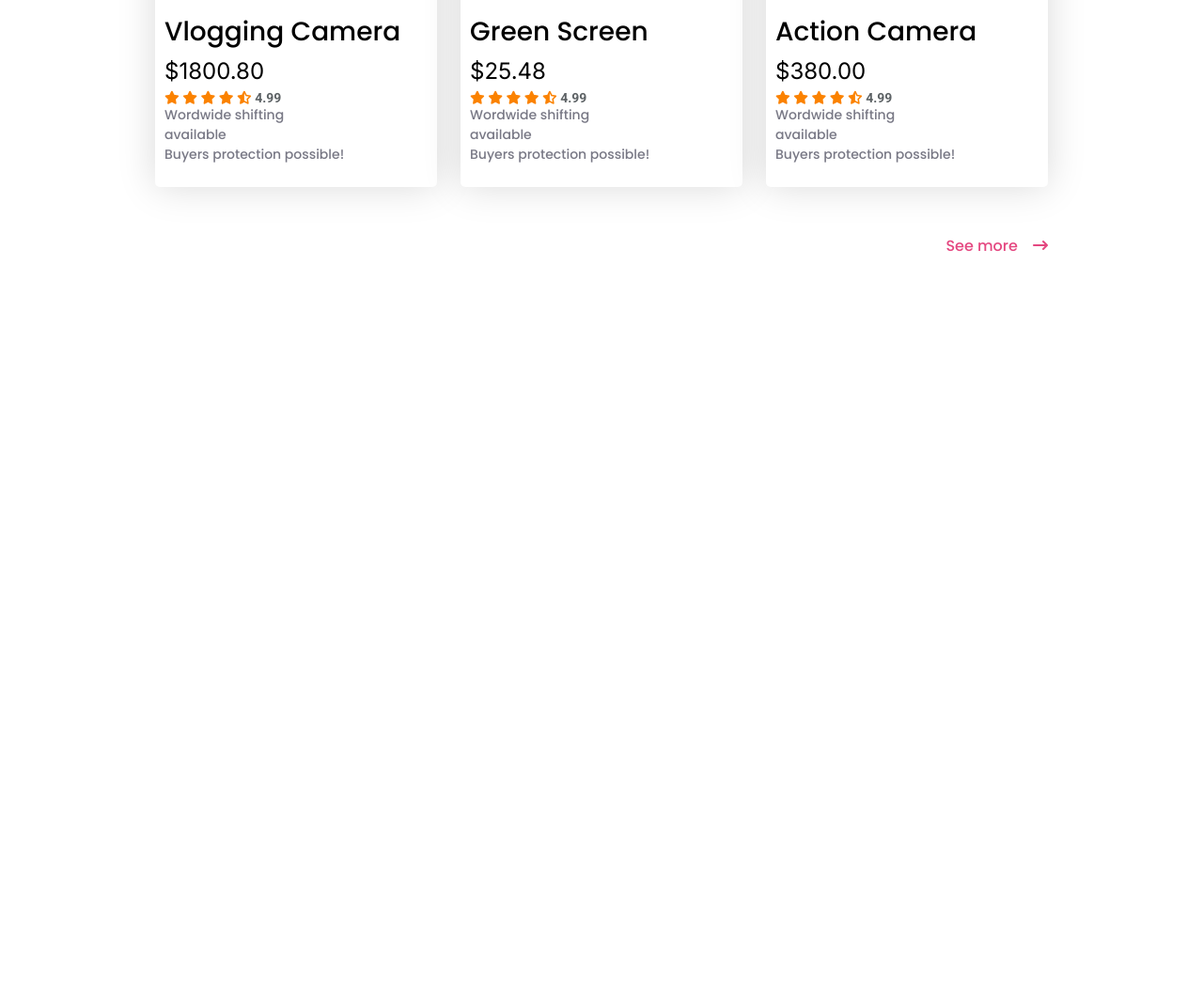
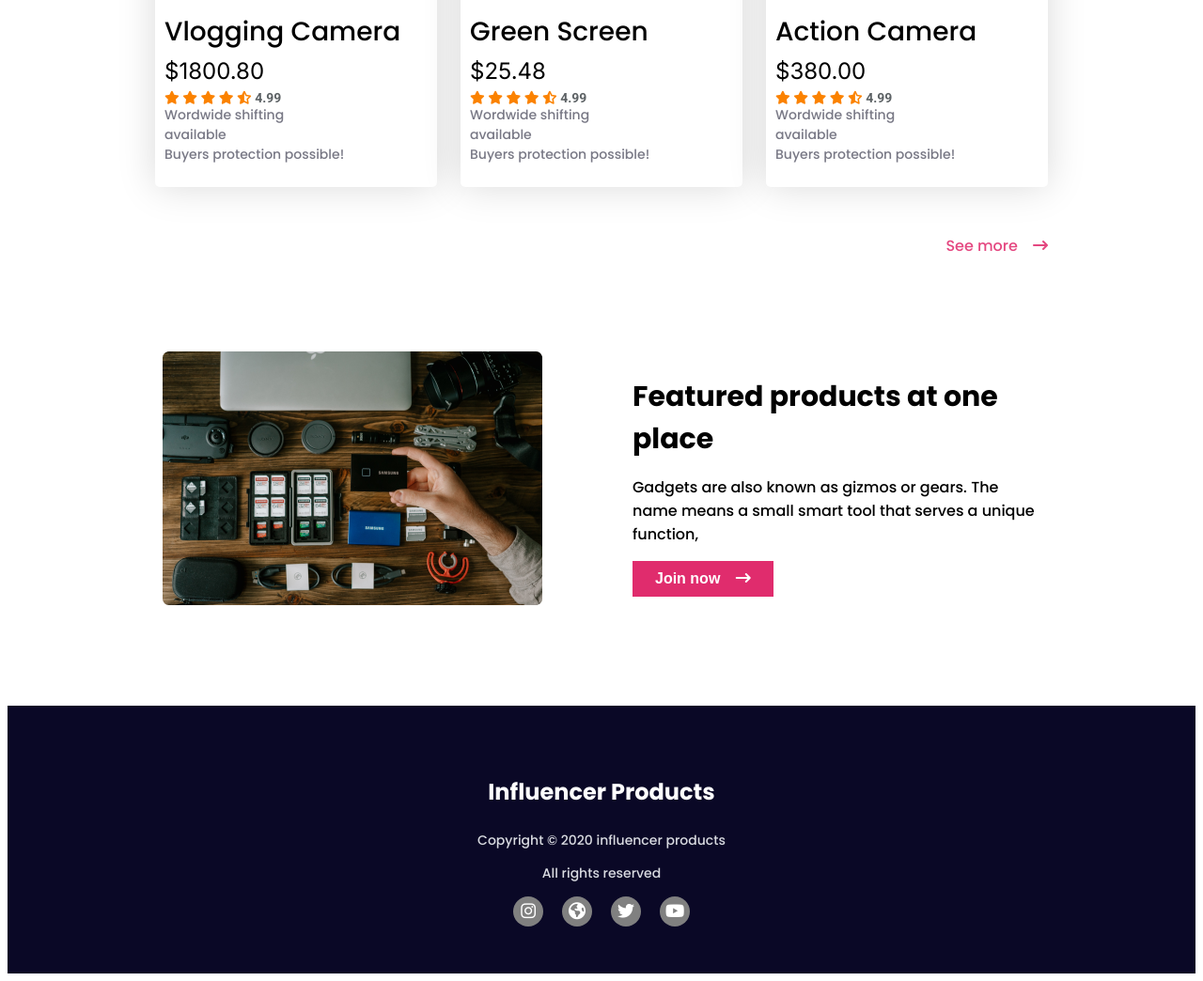
Before and after one commit to developermamoon/influencer-gears, a plain HTML site: page index.html in a window 1280 px wide. Shown: the part 2139-3183 px from the top of the page at 94% size. Before the commit the page ends 2421 px from the top, so only its background shows below. Drawn offline with Linux system fonts and the light colour scheme.

Commit message:
full size completed

```diff
--- a/index.html
+++ b/index.html
@@ -250,8 +250,31 @@
                 </div>
                 <div class="see-more-design">See more <i class="fa-solid fa-arrow-right-long"></i></div>
             </div>
-
             </div>
     </section>
+
+    <section class="lower-part">
+        <div class="left">
+            <img src="images/gear.png" alt="">
+        </div>
+        <div class="right">
+            <h1>Featured products at one place</h1>
+            <p>Gadgets are also known as gizmos or gears. The name means a small smart tool that serves a unique function, </p>
+            <button class="join-button-design">Join now <i class="fa-solid fa-arrow-right-long"></i></button>
+        </div>
+    </section>
+
+    <div class="footer">
+        <div>
+            <h3>Influencer Products</h3>
+            <p>Copyright © 2020 influencer products</p>
+            <p>All rights reserved</p>
+        </div>
+        <div class="social-media-contact">
+            <div class="round"><i class="fa-brands fa-instagram"></i></div>
+            <div class="round"><i class="fa fa-thin fa-earth-americas"></i></div>
+            <div class="round"><i class="fa-brands fa-twitter"></i></div>
+            <div class="round"><i class="fa-brands fa-youtube"></i></div>
+        </div>
 </body>
 </html>
--- a/style.css
+++ b/style.css
@@ -149,3 +149,73 @@ header nav {
     color: rgba(224, 44, 109, 0.87);
     margin-top: 50px;
 }
+
+.lower-part{
+    display: flex;
+    margin: 100px 165px;
+    /* justify-content: space-between; */
+    align-items: center;
+}
+.lower-part .left{
+
+}
+.lower-part .left img{
+    /* width: 100%;
+    height: auto; */
+}
+.lower-part .right{
+    width: 100%;
+    margin-left: 96px;
+}
+.lower-part .right h1{
+    font-size: 30px;
+    font-weight: 700;
+    font-family: 'Poppins', sans-serif;
+    margin: 10px 0;
+}
+.lower-part .right p{
+    font-size: 16px;
+}
+.join-button-design {
+    font-size: 16px;
+    /* border-radius: 41px; */
+    background-color: #E02C6D;
+    border: 0;
+    padding: 10px 24px;
+    font-weight: 700;
+    color: white;
+}
+.footer{
+    background-color: #0A0826;
+    padding: 50px;
+    text-align: center;
+    display: flex;
+    flex-direction: column;
+    align-items: center;
+}
+.footer h3{
+    color: white;
+    font-size: 24px;
+}
+.footer p{
+    color: #D9DBE1;
+    font-size: 14px;
+}
+.footer .social-media-contact{
+    color: white;
+    display: flex;
+}
+.footer .social-media-contact .round{
+    height: 32px;
+    width: 32px;
+    border-radius: 50%;
+    background-color: grey;
+    display: flex;
+    justify-content: center;
+    align-items: center;
+    margin: 0  10px;
+}
+.footer .social-media-contact .round i{
+    color: white;
+    font-size: 18px;
+}
```
